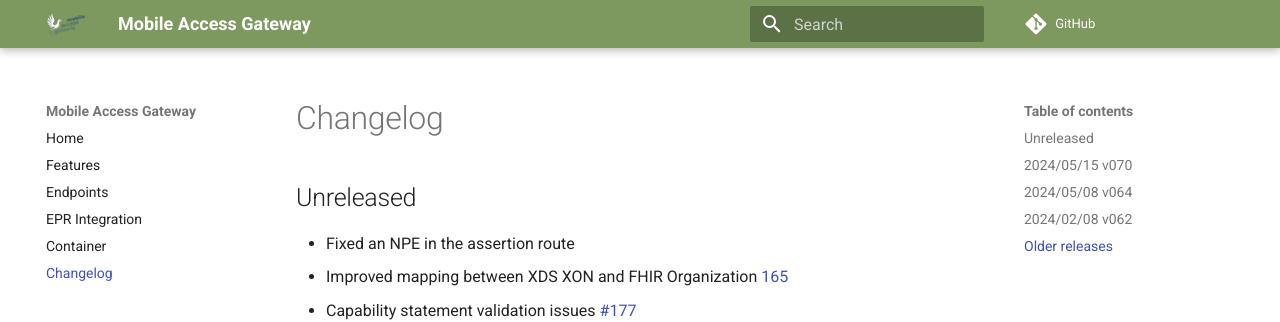
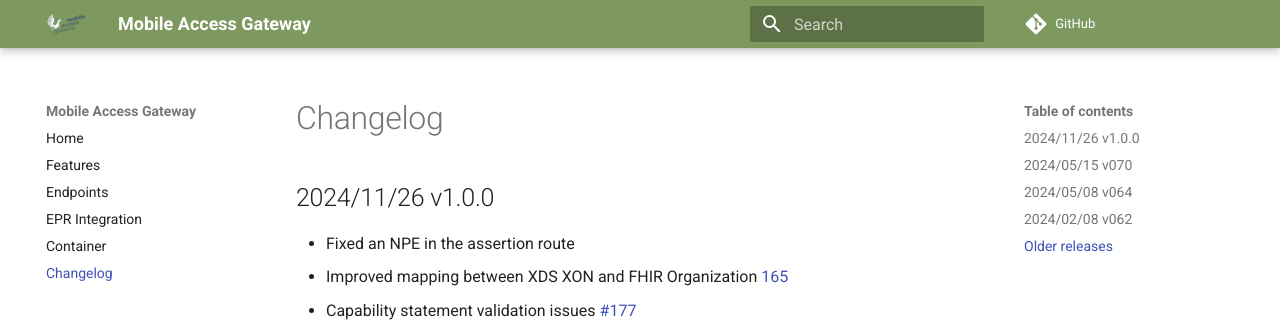
Before and after one commit to i4mi/MobileAccessGateway, an MkDocs documentation site: the page built from docs/changelog.md, in a window 1280 px wide and 1321 px high. Shown: the top 322 px of the window. Built offline with MkDocs 1.6.1 and Material for MkDocs 9.7.7, drawn with Linux system fonts in a browser that asks for light colours; comment, search, counter and statistics services are not loaded.

Commit message:
Prepare release 1.0.0

```diff
--- a/docs/changelog.md
+++ b/docs/changelog.md
@@ -1,4 +1,4 @@
-## Unreleased
+## 2024/11/26 v1.0.0
 
 - Fixed an NPE in the assertion route
 - Improved mapping between XDS XON and FHIR Organization [165](https://github.com/i4mi/MobileAccessGateway/issues/165)
--- a/pom.xml
+++ b/pom.xml
@@ -6,7 +6,7 @@
 
 	<groupId>ch.bfh</groupId>
 	<artifactId>mobile-access-gateway</artifactId>
-	<version>1.0-SNAPSHOT</version>
+	<version>1.0.0</version>
 	<description>FHIR Gateway supporting the PMIR and MHD server actors and uses XDS/PIXV3 to communicate with an XDS Affinity Domain</description>
 	<packaging>jar</packaging>
 
```
Also changed, not shown: 2 other files.
